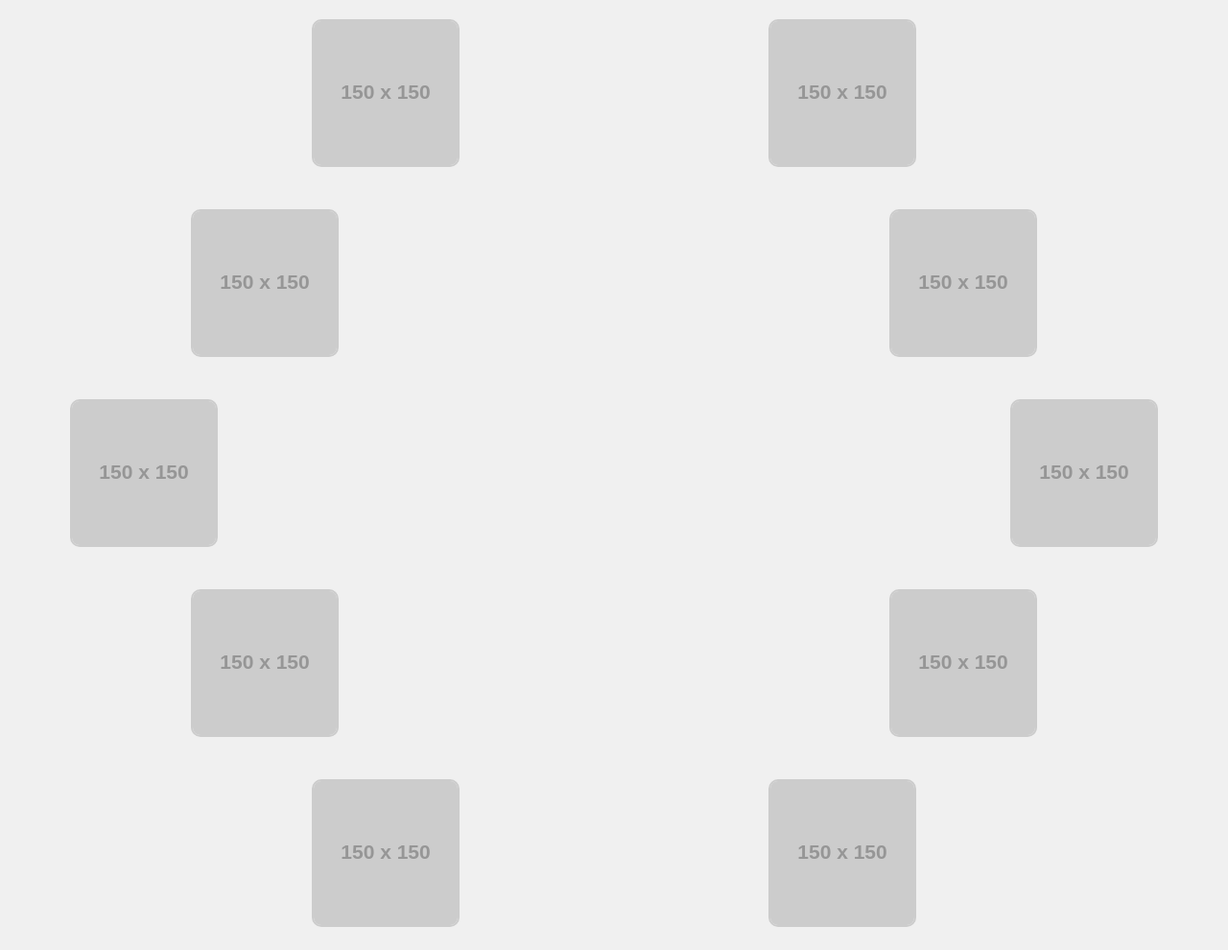
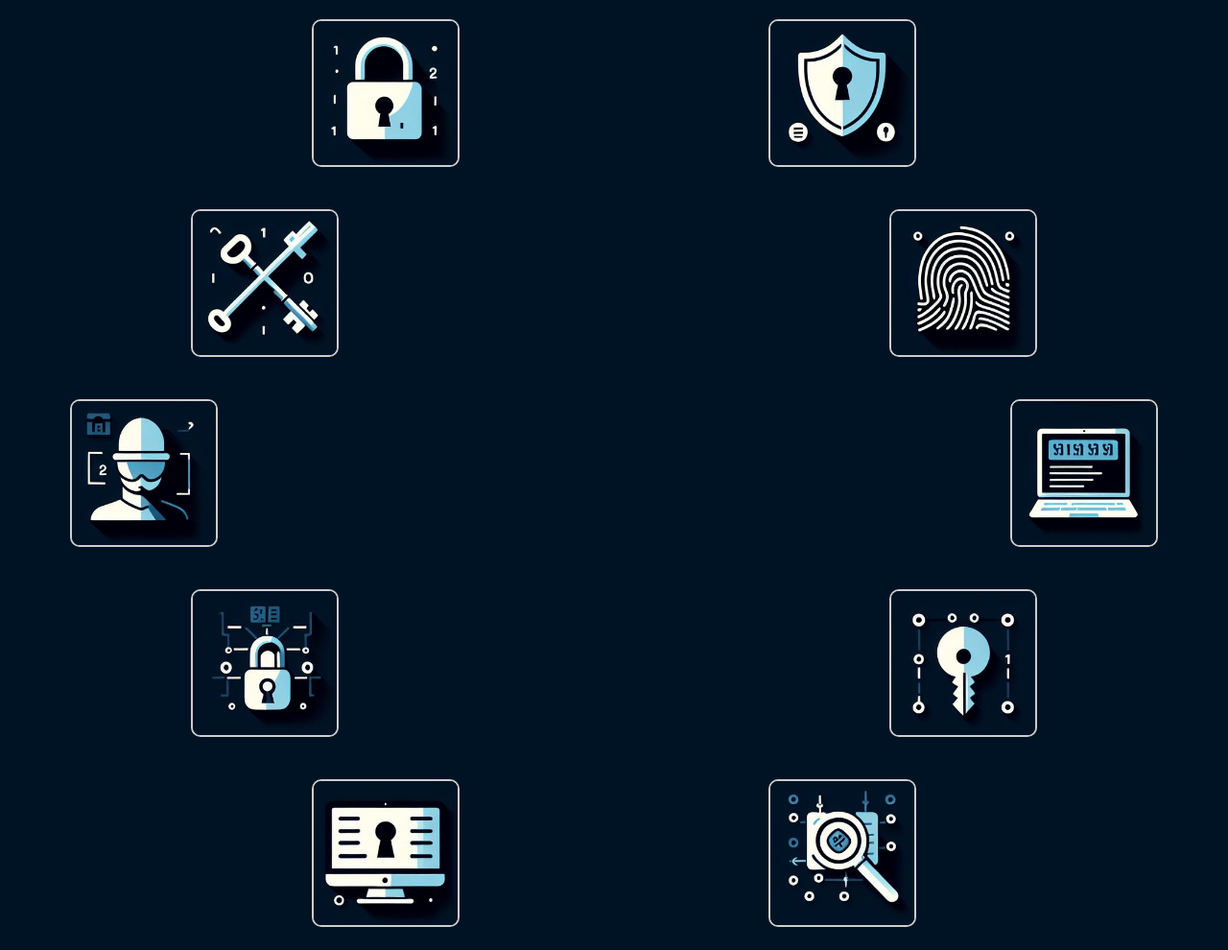
Before and after one commit to GabrielB4M5/projeto-cybertips, a plain HTML site: page src/index.html in a window 1280 px wide. Shown: the whole page at 96% size. Drawn offline with Linux system fonts and the light colour scheme; placeholder pictures from the web are drawn by us.

Commit message:
Background color + images

```diff
--- a/src/index.html
+++ b/src/index.html
@@ -12,33 +12,33 @@
         <div class="container">
                 <div class="row">
                         <div class="template" id="left-center" onclick="openCard('Template 1')"><img
-                                        src="https://via.placeholder.com/150" alt="Template 1"></div>
+                                        src="/assets/images/padlock.png" alt="padlock"></div>
                         <div class="template" id="right-center" onclick="openCard('Template 2')"><img
-                                        src="https://via.placeholder.com/150" alt="Template 2"></div>
+                                        src="/assets/images/shield.png" alt="shield"></div>
                 </div>
                 <div class="row">
                         <div class="template" id="left-middle" onclick="openCard('Template 3')"><img
-                                        src="https://via.placeholder.com/150" alt="Template 3"></div>
+                                        src="/assets/images/crossed keys.png" alt="crossed keys"></div>
                         <div class="template" id="right-middle" onclick="openCard('Template 4')"><img
-                                        src="https://via.placeholder.com/150" alt="Template 4"></div>
+                                        src="/assets/images/fingerprint.png" alt="fingerprint"></div>
                 </div>
                 <div class="row">
                         <div class="template" id="left-tip" onclick="openCard('Template 5')"><img
-                                        src="https://via.placeholder.com/150" alt="Template 5"></div>
+                                        src="/assets/images/hacker.png" alt="hacker"></div>
                         <div class="template" id="right-tip" onclick="openCard('Template 6')"><img
-                                        src="https://via.placeholder.com/150" alt="Template 6"></div>
+                                        src="/assets/images/notebook.png" alt="notebook"></div>
                 </div>
                 <div class="row">
                         <div class="template" id="left-middle" onclick="openCard('Template 7')"><img
-                                        src="https://via.placeholder.com/150" alt="Template 7"></div>
+                                        src="/assets/images/info lock.png" alt="info lock"></div>
                         <div class="template" id="right-middle" onclick="openCard('Template 8')"><img
-                                        src="https://via.placeholder.com/150" alt="Template 8"></div>
+                                        src="/assets/images/key.png" alt="key"></div>
                 </div>
                 <div class="row">
                         <div class="template" id="left-center" onclick="openCard('Template 9')"><img
-                                        src="https://via.placeholder.com/150" alt="Template 9"></div>
+                                        src="/assets/images/monitor.png" alt="monitor"></div>
                         <div class="template" id="right-center" onclick="openCard('Template 10')"><img
-                                        src="https://via.placeholder.com/150" alt="Template 10"></div>
+                                        src="/assets/images/magnifier.png" alt="magnifier"></div>
                 </div>
         </div>
 
--- a/src/styles.css
+++ b/src/styles.css
@@ -4,7 +4,7 @@ body {
     align-items: center;
     margin: 0;
     font-family: Arial, sans-serif;
-    background-color: #f0f0f0;
+    background-color: #001324;
 }
 
 .container {
```
Also changed, not shown: assets/images/crossed keys.png (added), assets/images/fingerprint.png (added), assets/images/hacker.png (added), assets/images/info lock.png (added), assets/images/key.png (added), assets/images/magnifier.png (added), assets/images/monitor.png (added), assets/images/notebook.png (added), assets/images/padlock.png (added), assets/images/shield.png (added).
